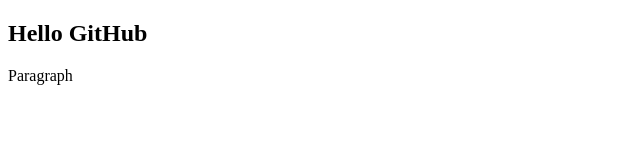
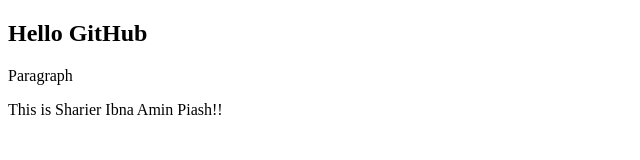
Before and after one commit to Fsociety1418/gitbash01, a plain HTML site: page index.html in a window 1280 px wide. Shown: the whole page, without its empty margins (0-640 px from the left). Drawn offline with Linux system fonts and the light colour scheme.

Commit message:
A new paragraph has been added

```diff
--- a/index.html
+++ b/index.html
@@ -7,6 +7,7 @@
     <body>
         <h2>Hello GitHub</h2>
         <p>Paragraph</p>
+        <p>This is Sharier Ibna Amin Piash!!</p>
 
     </body>
 </html>
```
